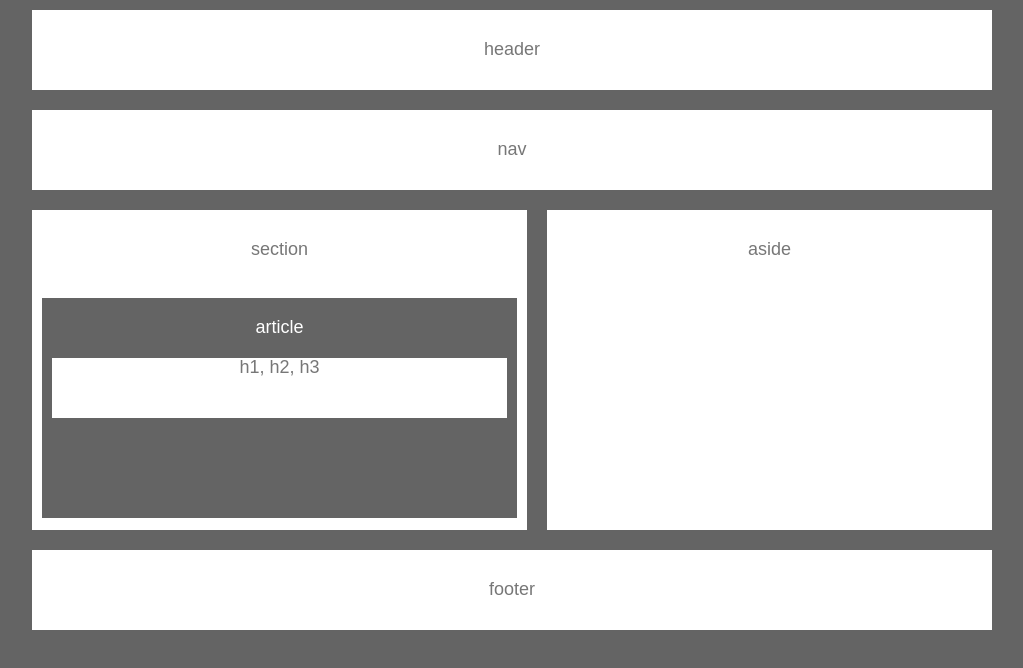
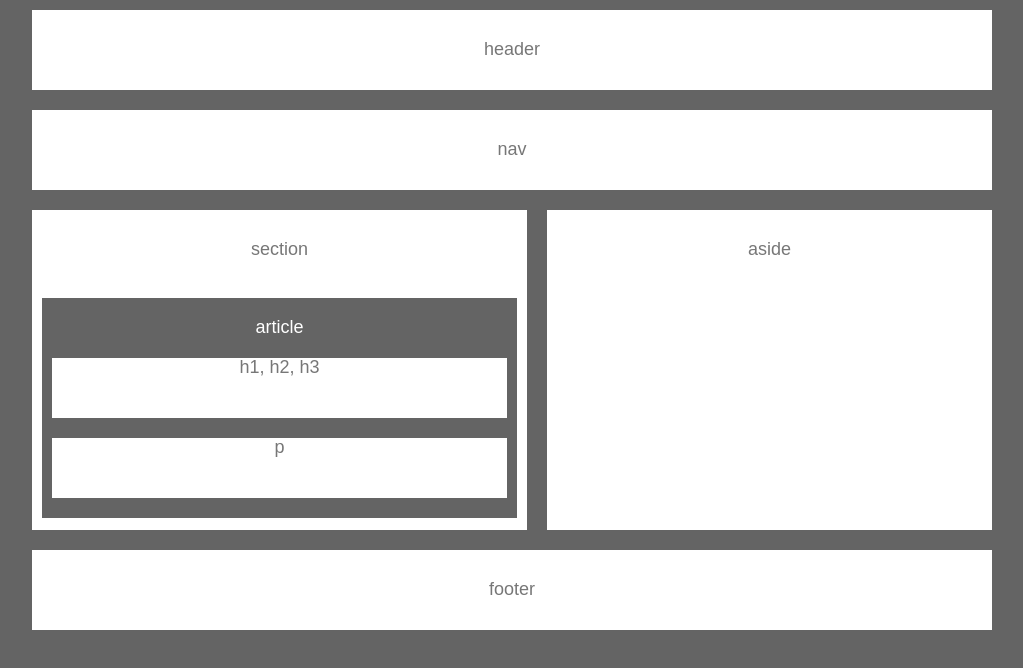
Before and after one commit to meghabprasad/HW-Wireframe, a plain HTML site: page index.html in a window 1280 px wide. Shown: the whole page, without its empty margins (128-1151 px from the left). Drawn offline with Linux system fonts and the light colour scheme.

Commit message:
add p box

```diff
--- a/style.css
+++ b/style.css
@@ -59,6 +59,15 @@ html {
 	width: 455px;
 	height: 60px;
 }
+.p{
+	position: absolute;
+	bottom: 20px;
+	left: 10px;
+	color: #777;
+	background: white;
+	width: 455px;
+	height: 60px;
+}
 .aside{
 	margin-bottom: 20px;
 	width: 445px;
```
